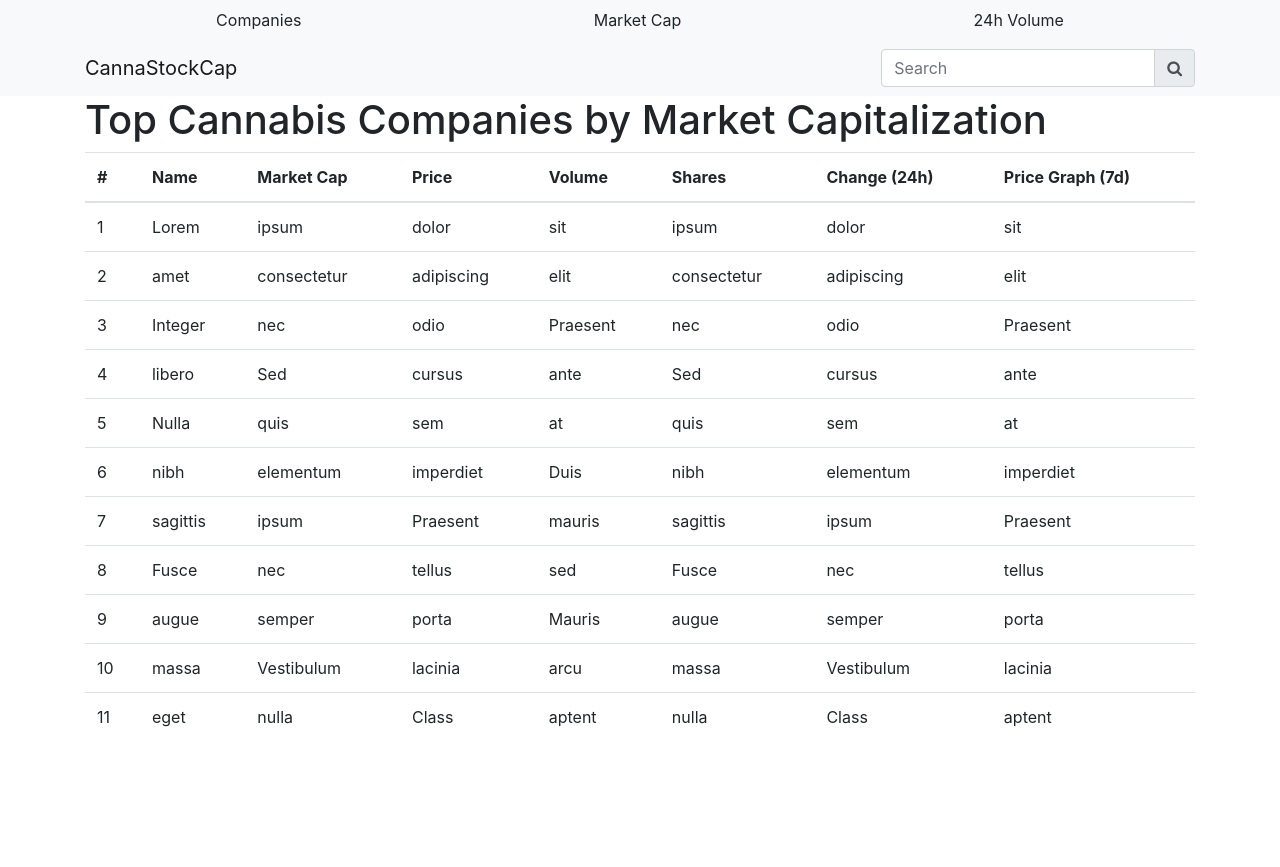
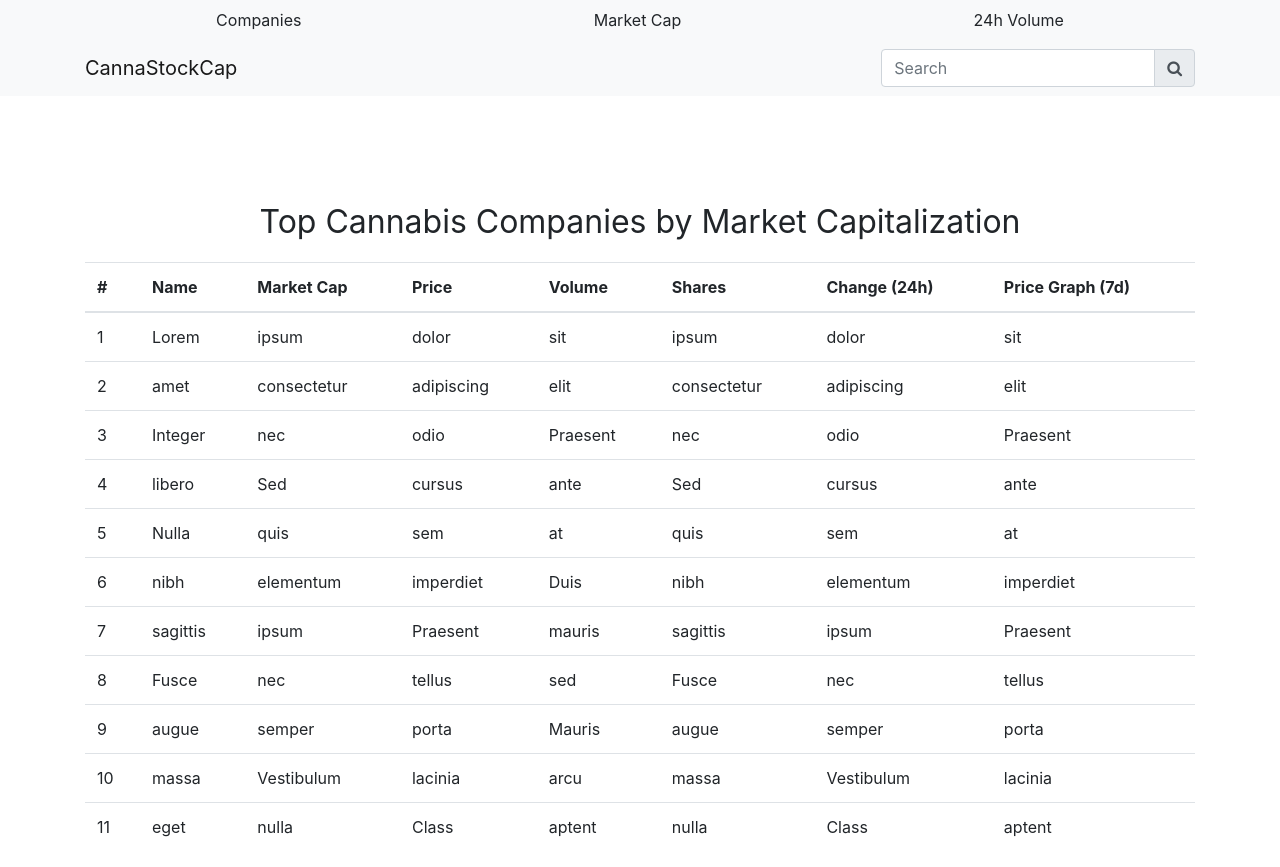
Before and after one commit to bojanstef/cannastockcap, a React (Create React App) app: page / in a window 1280 px wide. Before the commit the page ends 800 px from the top, so only its background shows below. Built offline with nearby package versions, Linux system fonts and the light colour scheme.

Commit message:
Added aphrodite for CSS styling

```diff
--- a/package.json
+++ b/package.json
@@ -3,6 +3,7 @@
   "version": "0.1.0",
   "private": true,
   "dependencies": {
+    "aphrodite": "^2.2.1",
     "bootstrap": "^4.1.1",
     "font-awesome": "^4.7.0",
     "jquery": "^3.3.1",
--- a/src/components/Table.js
+++ b/src/components/Table.js
@@ -1,12 +1,13 @@
 import React, { Component } from 'react';
+import { StyleSheet, css } from 'aphrodite';
 
 export class Table extends Component {
     render() {
         return (
-            <div className="container">
+            <div className={`container ${css(styles.tableContainer)}`}>
                 <div className="table-responsive">
                     <div>
-                        <h1>Top Cannabis Companies by Market Capitalization</h1>
+                        <p className={css(styles.tableTitle)}>Top Cannabis Companies by Market Capitalization</p>
                     </div>
                     <table className="table table-hover">
                     <thead>
@@ -139,3 +140,13 @@ export class Table extends Component {
         );
     }
 }
+
+const styles = StyleSheet.create({
+    tableContainer: {
+        marginTop: '8%',
+    },
+    tableTitle: {
+        textAlign: 'center',
+        fontSize: 32,
+    },
+});
```
Also changed, not shown: 1 other file (tests, documents, lock files or other folders).
